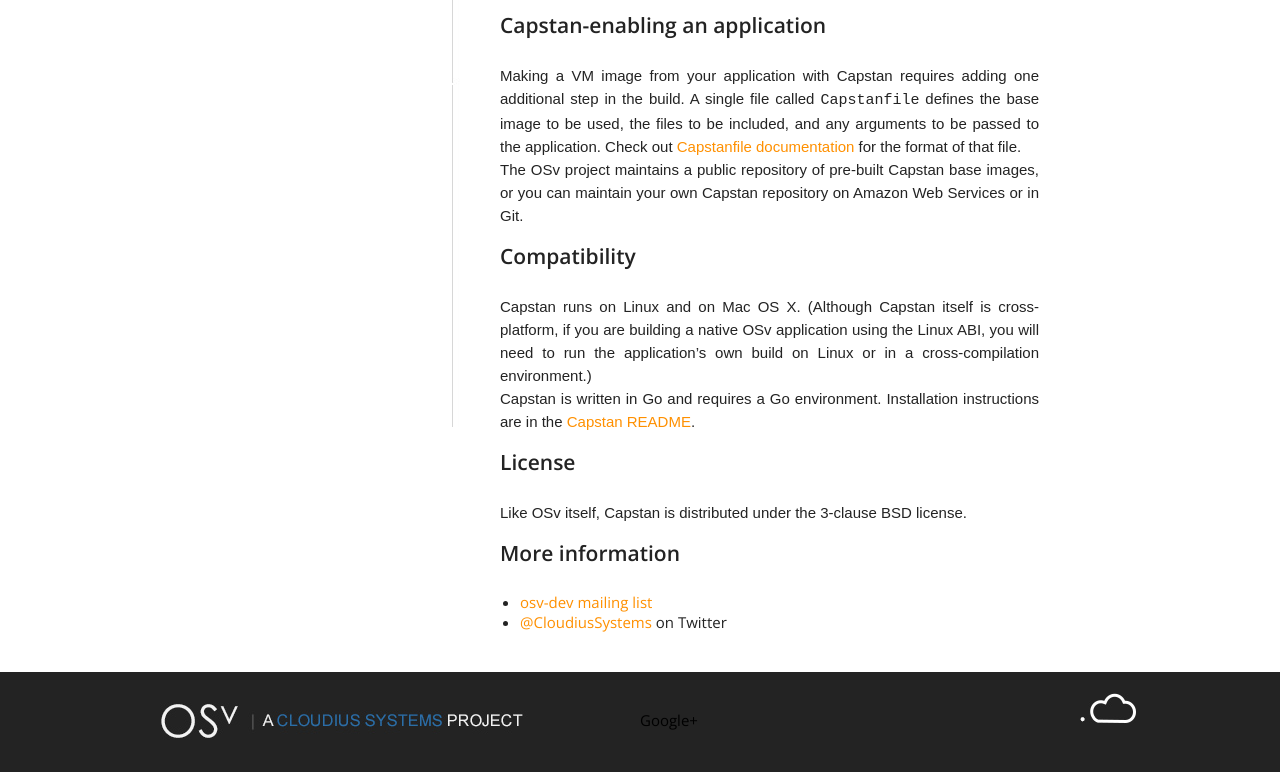
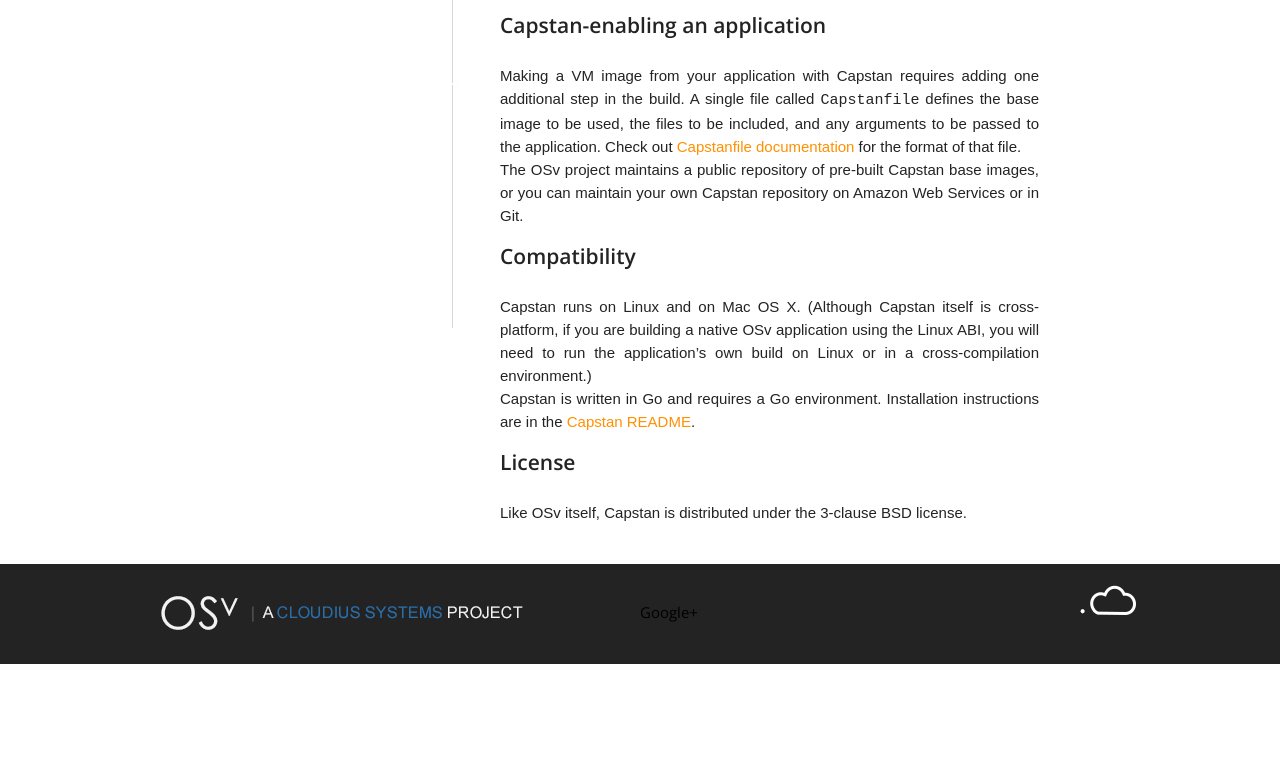
Before and after one commit to osv-io/osv-io.github.io, a Jekyll site: the page built from _posts/started/2014-03-21-capstan.md, in a window 1280 px wide and 900 px high, scrolled down 699 px, cut to the strip 128-900 px from the top of the window. Built offline with Jekyll 4.4.1, drawn with Linux system fonts in a browser that asks for light colours; after the commit the page ends 1491 px from its top, so only the background shows below that.

Commit message:
capstan: Remove links to the mailing list and twitter
These are not capstan-specific

```diff
--- a/_posts/started/2014-03-21-capstan.md
+++ b/_posts/started/2014-03-21-capstan.md
@@ -44,9 +44,4 @@ README](https://github.com/cloudius-systems/capstan/blob/master/README.md).
 Like OSv itself, Capstan is distributed under the 3-clause BSD license.
 
 
-## More information
-
 <!-- FIXME link to Capstan intro blog here -->
-
-* [osv-dev mailing list](https://groups.google.com/forum/#!forum/osv-dev)
-* [@CloudiusSystems](https://twitter.com/CloudiusSystems) on Twitter
```
